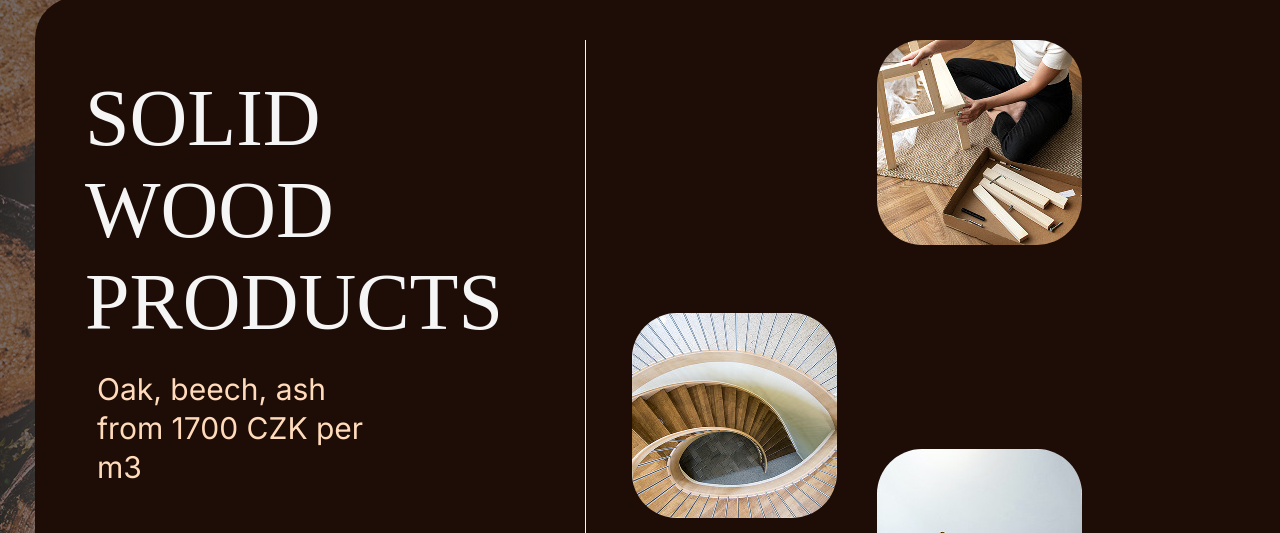
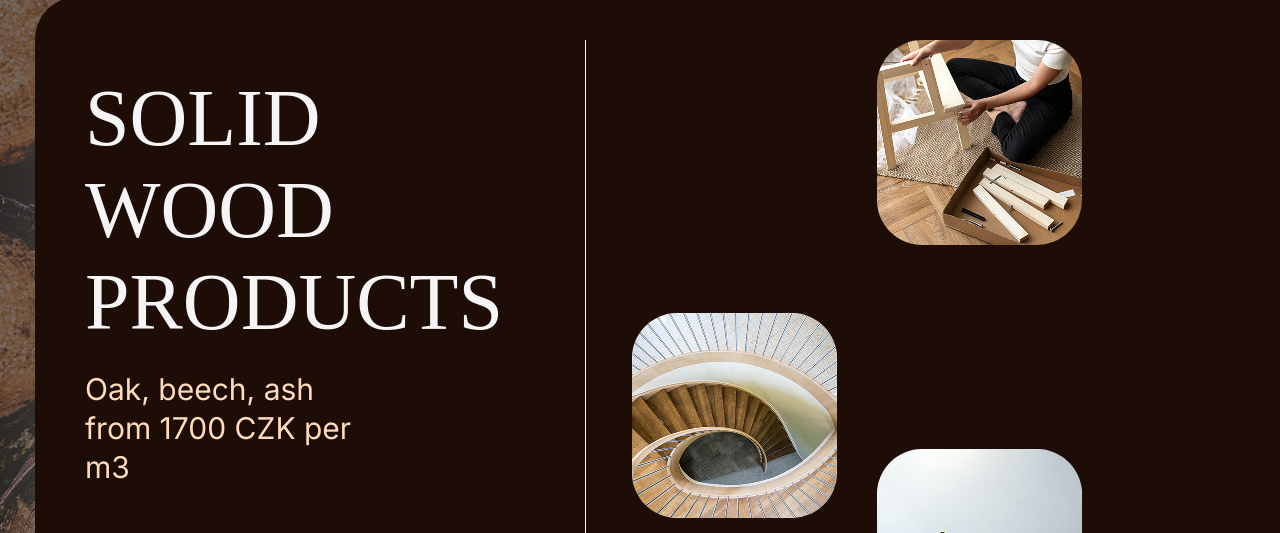
Before and after one commit to Koppa07/BIO-CWT, a website: page frontend/index.html in a window 1280 px wide. Shown: the part 252-785 px from the top of the page. Drawn offline with Linux system fonts and the light colour scheme; no server answers; a web font is replaced by a local one.

Commit message:
исправления

```diff
--- a/frontend/css/styles.css
+++ b/frontend/css/styles.css
@@ -122,7 +122,6 @@ header {
   display: flex;
   justify-content: space-between;
   align-items: flex-start;
-  flex-direction: row;
 }
 
 .header__brand-logo {
@@ -159,8 +158,12 @@ header {
 }
 
 .order__container h1 {
-  margin: 75px 0 22px 50px;
+  margin: 75px 0 22px 0;
   width: 500px;
+}
+
+.order__info {
+  margin-left: 50px;
 }
 
 .order__btn {
@@ -182,7 +185,7 @@ header {
 #order__btn {
   width: 225px;
   height: 58px;
-  margin: 0 0 102px 50px;
+  margin: 0 0 102px 0;
 }
 
 .order__container p {
@@ -190,7 +193,7 @@ header {
   line-height: 130%;
   color: var(--orange-200);
   width: 303px;
-  margin: 0 0 58px 62px;
+  margin: 0 0 58px 0;
 }
 
 .order__line {
```
